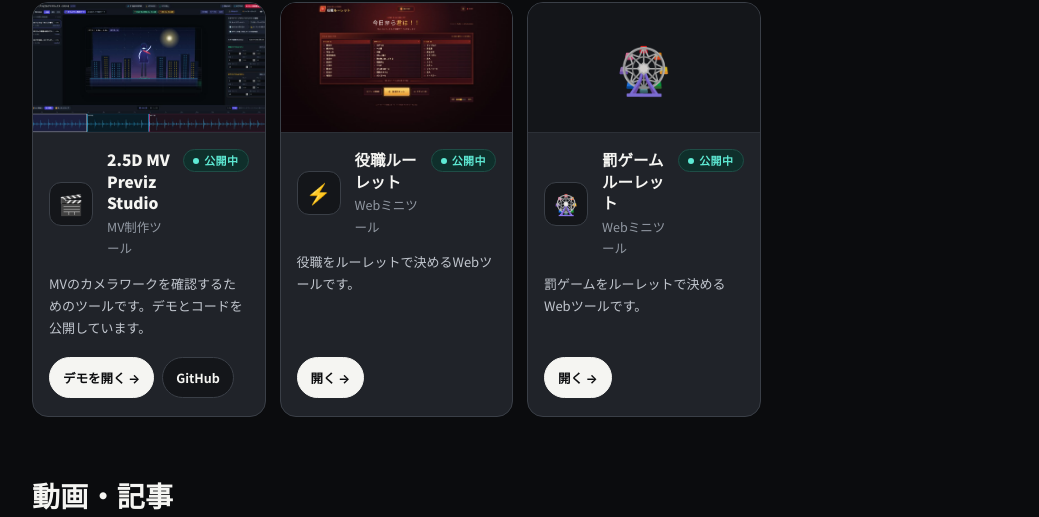
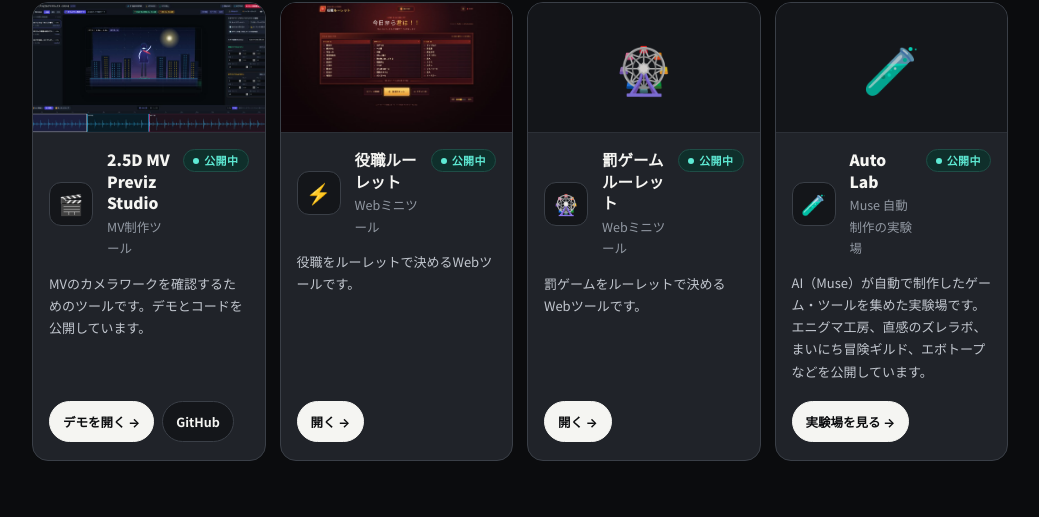
Before and after one commit to Tosh1000950/Tosh1000950.github.io, a plain HTML site: page index.html in a window 1280 px wide. Shown: the part 1314-1831 px from the top of the page, without its empty margins (120-1159 px from the left). Drawn offline with Linux system fonts and the light colour scheme.

Commit message:
トップページにAuto Labカードとnoteサブへのリンクを追加

```diff
--- a/index.html
+++ b/index.html
@@ -348,6 +348,28 @@
           </div>
         </div>
       </article>
+
+      <article class="card">
+        <div class="card-media card-media--ph" aria-hidden="true">
+          <span class="ph-emoji">🧪</span>
+        </div>
+        <div class="card-body">
+          <div class="card-head-row">
+            <div class="card-top">
+              <div class="icon" aria-hidden="true">🧪</div>
+              <div>
+                <h3>Auto Lab</h3>
+                <div class="sub">Muse 自動制作の実験場</div>
+              </div>
+            </div>
+            <span class="badge badge-live">公開中</span>
+          </div>
+          <p class="card-desc">AI（Muse）が自動で制作したゲーム・ツールを集めた実験場です。エニグマ工房、直感のズレラボ、まいにち冒険ギルド、エボトープなどを公開しています。</p>
+          <div class="card-actions">
+            <a class="btn btn-primary" href="https://tosh1000950.github.io/auto-lab/" target="_blank" rel="noopener">実験場を見る →</a>
+          </div>
+        </div>
+      </article>
     </div>
   </section>
 
@@ -420,9 +442,10 @@
             </div>
             <span class="badge badge-live">公開中</span>
           </div>
-          <p class="card-desc">noteのアカウントです。</p>
+          <p class="card-desc">noteのアカウントです。サブアカウントでは、AIやAIを使って作ったゲーム・ツールなどの記事を公開しています。</p>
           <div class="card-actions">
             <a class="btn btn-primary" href="https://note.com/toshix001" target="_blank" rel="noopener">noteを見る →</a>
+            <a class="btn btn-ghost" href="https://note.com/tosh1000950" target="_blank" rel="noopener">サブ（AI・ゲーム記事）</a>
           </div>
         </div>
       </article>
@@ -499,7 +522,12 @@
       </a>
       <a class="link-item" href="https://note.com/toshix001" target="_blank" rel="noopener">
         <span class="link-mark">n</span>
-        <span class="link-text"><b>note</b><span>@toshix001</span></span>
+        <span class="link-text"><b>note（メイン）</b><span>@toshix001</span></span>
+        <span class="link-arrow">→</span>
+      </a>
+      <a class="link-item" href="https://note.com/tosh1000950" target="_blank" rel="noopener">
+        <span class="link-mark">n</span>
+        <span class="link-text"><b>note（サブ）</b><span>@tosh1000950</span></span>
         <span class="link-arrow">→</span>
       </a>
       <a class="link-item" href="https://github.com/Tosh1000950" target="_blank" rel="noopener">
```
